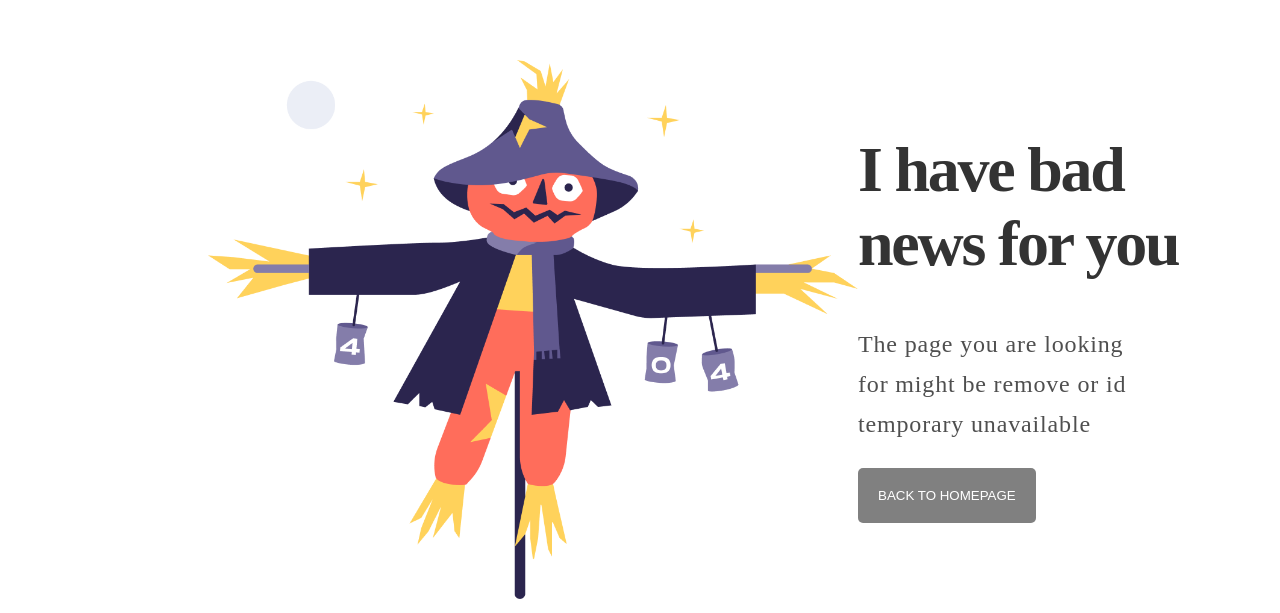
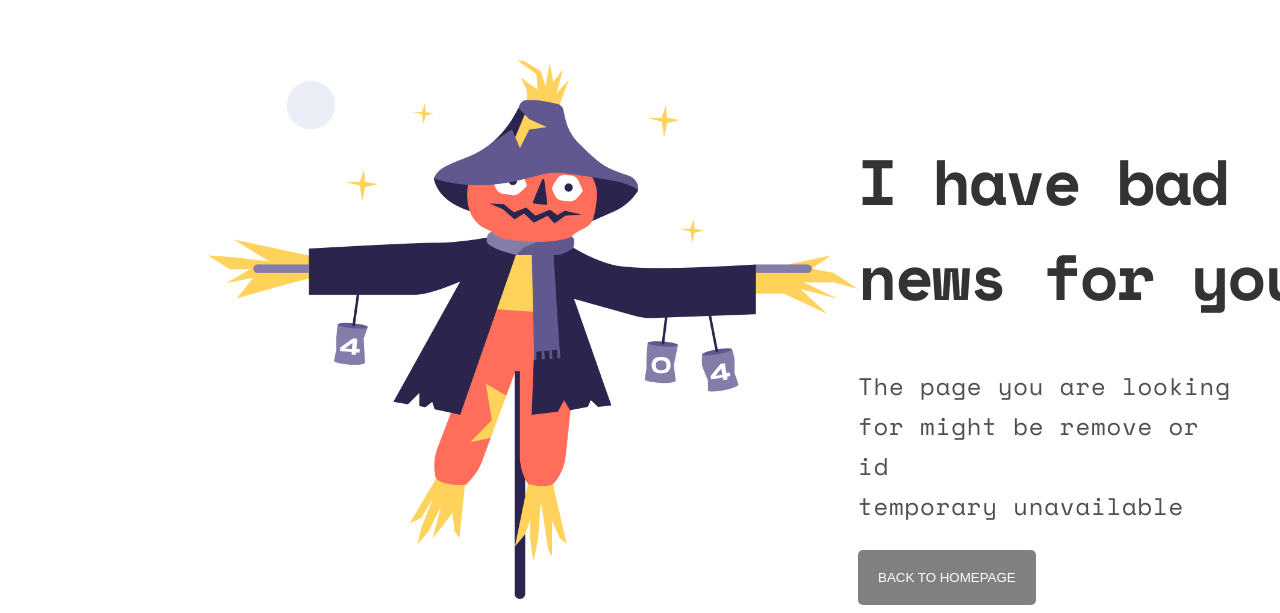
Before and after one commit to sabbir5200/responsive_dev_challange, a plain HTML site: page index.html in a window 1280 px wide. Shown: the part 218-831 px from the top of the page. Drawn offline with nearby package versions, Linux system fonts and the light colour scheme.

Commit message:
added google font

```diff
--- a/index.html
+++ b/index.html
@@ -4,6 +4,9 @@
     <meta charset="UTF-8">
     <meta name="viewport" content="width=device-width, initial-scale=1.0">
     <title>Dev Challenge</title>
+    <link rel="preconnect" href="https://fonts.googleapis.com">
+    <link rel="preconnect" href="https://fonts.gstatic.com" crossorigin>
+    <link href="https://fonts.googleapis.com/css2?family=Inconsolata:wght@300;400;500;600;700;800;900&family=Space+Mono:wght@400;700&display=swap" rel="stylesheet">
     <link rel="stylesheet" href="challange.css">
 </head>
 <body>
```
